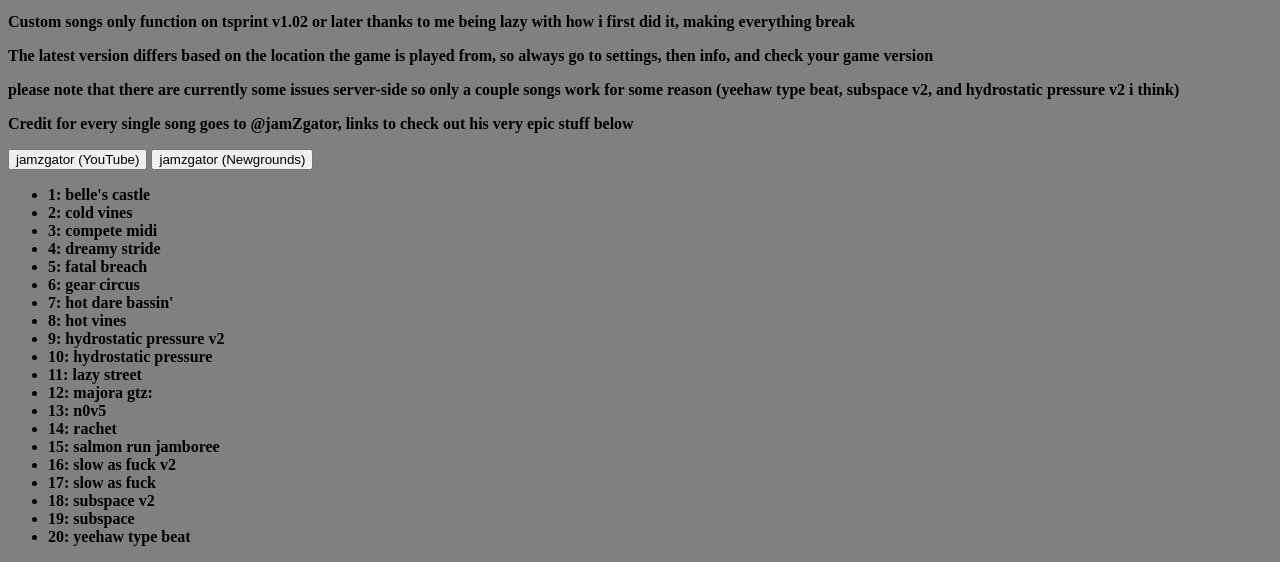
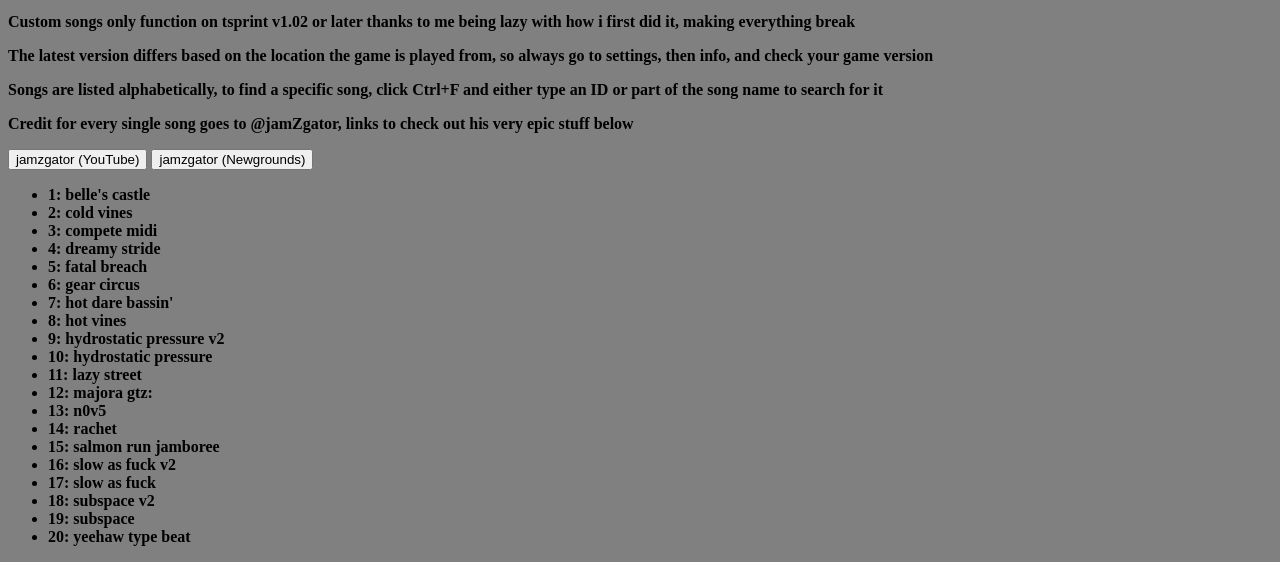
Before and after one commit to therealfloridaman420/TheOofioSoftwareOfficialWebsite, a plain HTML site: page tsprint/other/audio/customsonglist.html in a window 1280 px wide. Shown: the part 265-827 px from the top of the page. Drawn offline with Linux system fonts and the light colour scheme.

Commit message:
Update customsonglist.html

```diff
--- a/tsprint/other/audio/customsonglist.html
+++ b/tsprint/other/audio/customsonglist.html
@@ -12,7 +12,7 @@
 <p>For help on how to use these songs in your level, click <a href='/tsprint/other/audio/main.html'>here</a></p>
 <p>Custom songs only function on tsprint v1.02 or later thanks to me being lazy with how i first did it, making everything break</p>
 <p>The latest version differs based on the location the game is played from, so always go to settings, then info, and check your game version</p>
-<p>please note that there are currently some issues server-side so only a couple songs work for some reason (yeehaw type beat, subspace v2, and hydrostatic pressure v2 i think)</p>
+<p>Songs are listed alphabetically, to find a specific song, click Ctrl+F and either type an ID or part of the song name to search for it</p>
 <p>Credit for every single song goes to @jamZgator, links to check out his very epic stuff below</p>
 <a href='https://www.youtube.com/@jamzgatorbutyt6675'><button>jamzgator (YouTube)</button></a> <a href='https://jamzgator.newgrounds.com'><button>jamzgator (Newgrounds)</button></a></p>
 
```
